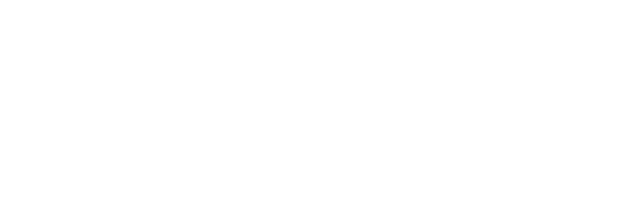
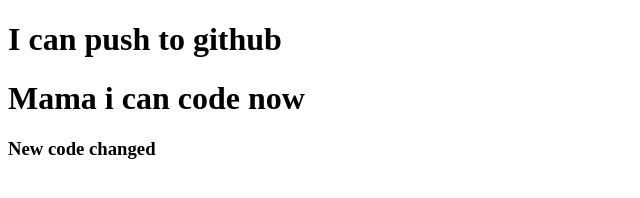
Before and after one commit to Tabibur14167/my-second-repo, a plain HTML site: page index.html in a window 1280 px wide. Shown: the whole page, without its empty margins (0-640 px from the left). Drawn offline with Linux system fonts and the light colour scheme.

Commit message:
added header

```diff
--- a/index.html
+++ b/index.html
@@ -7,6 +7,9 @@
     <title>My second githo repo</title>
 </head>
 <body>
+    <h1>I can push to github</h1>
+    <h1>Mama i can code now</h1>
+    <h3>New code changed</h3>
 
 </body>
 </html>
```
